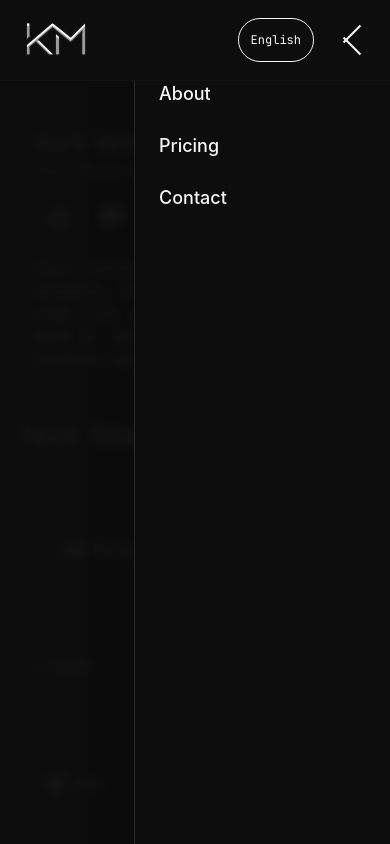
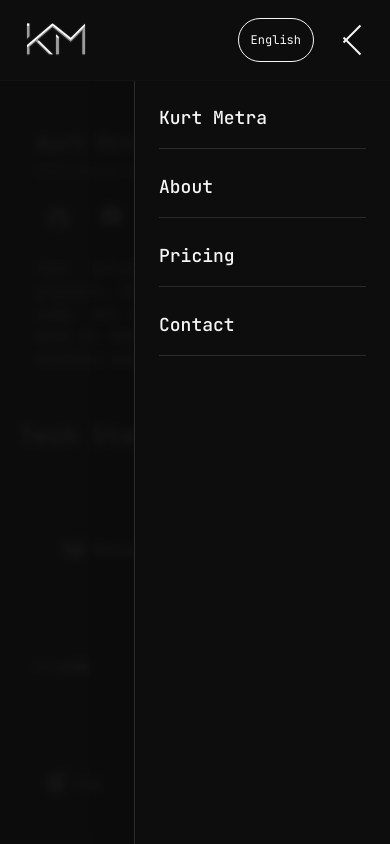
Before and after one commit to k-metra/NewPortfolio, a React (Create React App) app: page /en/ in a window 390 px wide. Both pictures are taken after a click on the button 352 px from the left and 40 px from the top of the page. Shown: the top 844 px of the page. Built offline with nearby package versions, Linux system fonts and the light colour scheme.

Commit message:
feat: enhance mobile menu styling and add link to home

```diff
--- a/src/components/header.tsx
+++ b/src/components/header.tsx
@@ -150,7 +150,14 @@ export default function Header() {
                             className="absolute right-0 top-0 h-full w-64 bg-background border-l border-border shadow-2xl"
                             onClick={(e) => e.stopPropagation()}
                         >
-                            <div className="flex flex-col pt-20 px-6 space-y-6">
+                            <div className="text-left flex flex-col pt-20 px-6 my-6 space-y-6 font-jetbrains [&>*]:border-b [&>*]:border-border [&>*]:pb-4">
+                                <Link
+                                    to={`${navPrefix}/`}
+                                    className="text-text-primary hover:text-primary transition-colors duration-200 text-lg font-medium"
+                                    onClick={closeMobileMenu}
+                                >
+                                    Kurt Metra
+                                </Link>
                                 <Link
                                     to={`${navPrefix}/about`}
                                     className="text-text-primary hover:text-primary transition-colors duration-200 text-lg font-medium"
```
